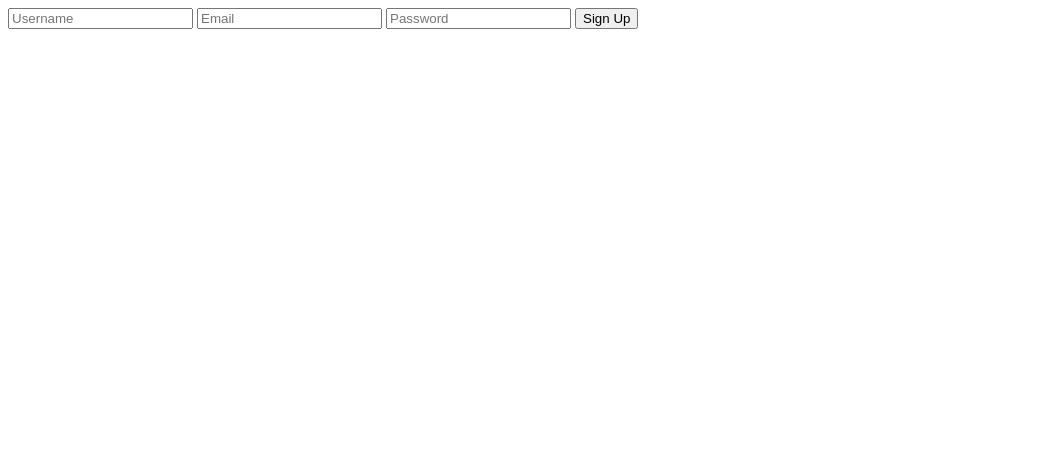
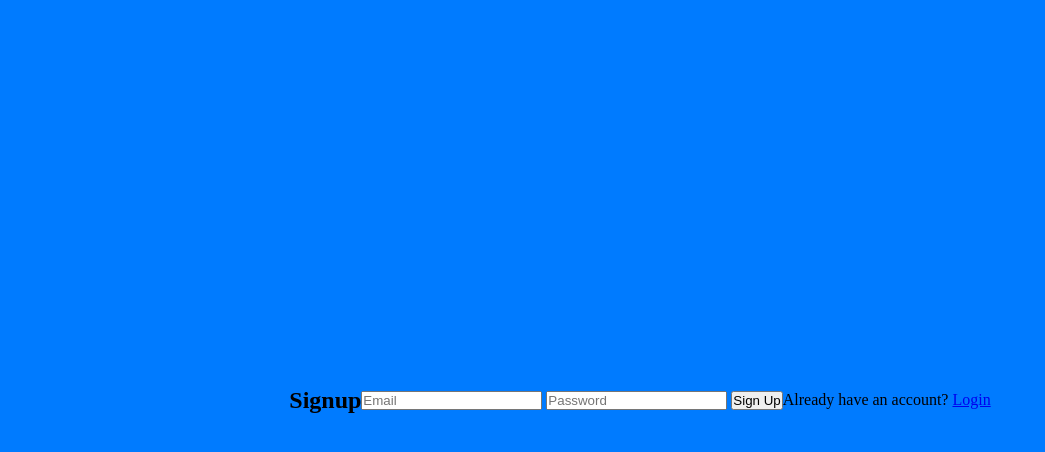
Before and after one commit to hafiz-umair-786/new-final-quiz-09--02-2026, a Flask app: template templates/signup.html in a window 1280 px wide. Shown: the top 452 px of the page, without its empty margins (0-1045 px from the left). Run offline with Flask 3, Linux system fonts and the light colour scheme; the template is opened without the code that fills it, so the values that code supplies are empty; parts of the project's set-up code (start-up, migrations or seed data) failed here and were passed over.

Commit message:
Update signup.html

```diff
--- a/templates/signup.html
+++ b/templates/signup.html
@@ -1,7 +1,17 @@
-<!-- signup.html -->
-<form action="/signup" method="POST">
-    <input type="text" name="username" placeholder="Username" required>
-    <input type="email" name="email" placeholder="Email" required>
-    <input type="password" name="password" placeholder="Password" required>
-    <button type="submit">Sign Up</button>
+<!doctype html>
+<html lang="en">
+<head>
+<meta charset="UTF-8">
+<title>Signup</title>
+<link rel="stylesheet" href="/static/style.css">
+</head>
+<body>
+<h2>Signup</h2>
+<form method="POST" action="/signup">
+  <input type="email" name="email" placeholder="Email" required>
+  <input type="password" name="password" placeholder="Password" required>
+  <button type="submit">Sign Up</button>
 </form>
+<p>Already have an account? <a href="/login">Login</a></p>
+</body>
+</html>
```
